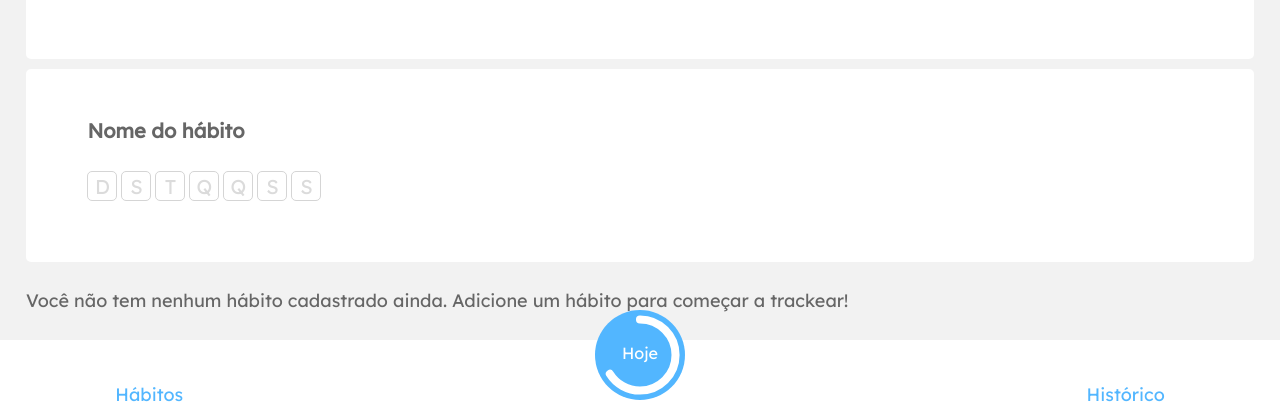
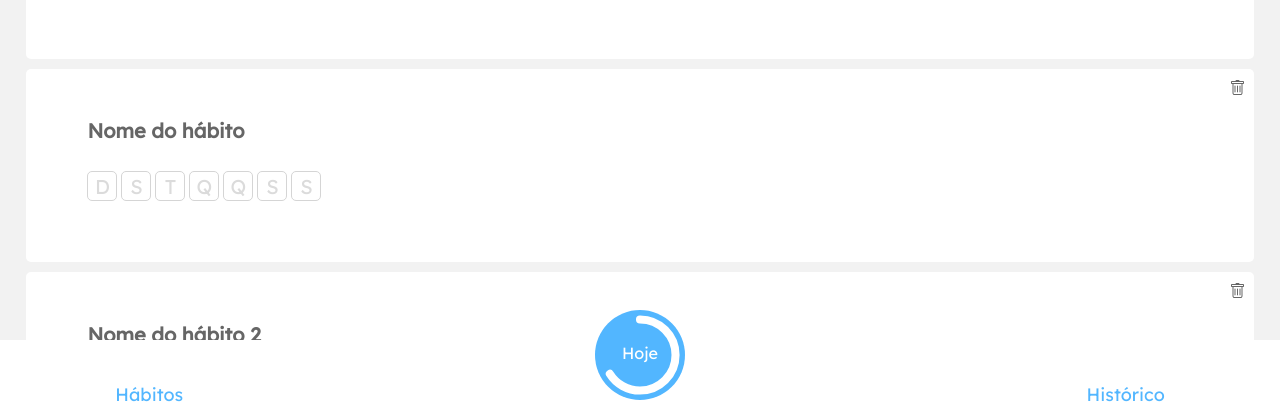
Before and after one commit to zarzana/projeto11-trackit, a React (Vite) app: page /habitos in a window 1280 px wide. Shown: the part 390-800 px from the top of the page. Built offline with nearby package versions, Linux system fonts and the light colour scheme.

Commit message:
Added trashcan icon to Habit component.

```diff
--- a/src/pages/habitos/Habit.jsx
+++ b/src/pages/habitos/Habit.jsx
@@ -1,8 +1,10 @@
 import styled from "styled-components";
+import trashCanSvg from "../../assets/trashcan_icon.svg"
 
 function Habit({ name }) {
     return (
         <HabitContainer>
+            <img src={trashCanSvg}></img>
             <h3>{name}</h3>
             <div className="daySelection">
                 <button className="dayButton">D</button>
@@ -18,12 +20,20 @@ function Habit({ name }) {
 }
 
 const HabitContainer = styled.div`
+    position: relative;
     display: flex;
     flex-direction: column;
     margin-top: 10px;
     width: 100%;
     background: #FFFFFF;
     border-radius: 5px;
+    img {
+        position: absolute;
+        top: 11px;
+        right: 10px;
+        width: 13px;
+        height: 15px;
+    }
     h3 {
         margin-left: 5%;
         margin-top: 4%;
--- a/src/pages/habitos/HabitosPage.jsx
+++ b/src/pages/habitos/HabitosPage.jsx
@@ -16,6 +16,8 @@ function HabitosPage() {
                 </div>
                 <NewHabit></NewHabit>
                 <Habit name={'Nome do hábito'}></Habit>
+                <Habit name={'Nome do hábito 2'}></Habit>
+                <Habit name={'Nome do hábito 3'}></Habit>
                 <p>Você não tem nenhum hábito cadastrado ainda. Adicione um hábito para começar a trackear!</p>
             </HabitosPageContainer>
             <StatusBar></StatusBar>
```
Also changed, not shown: src/assets/trashcan_icon.svg (added).
